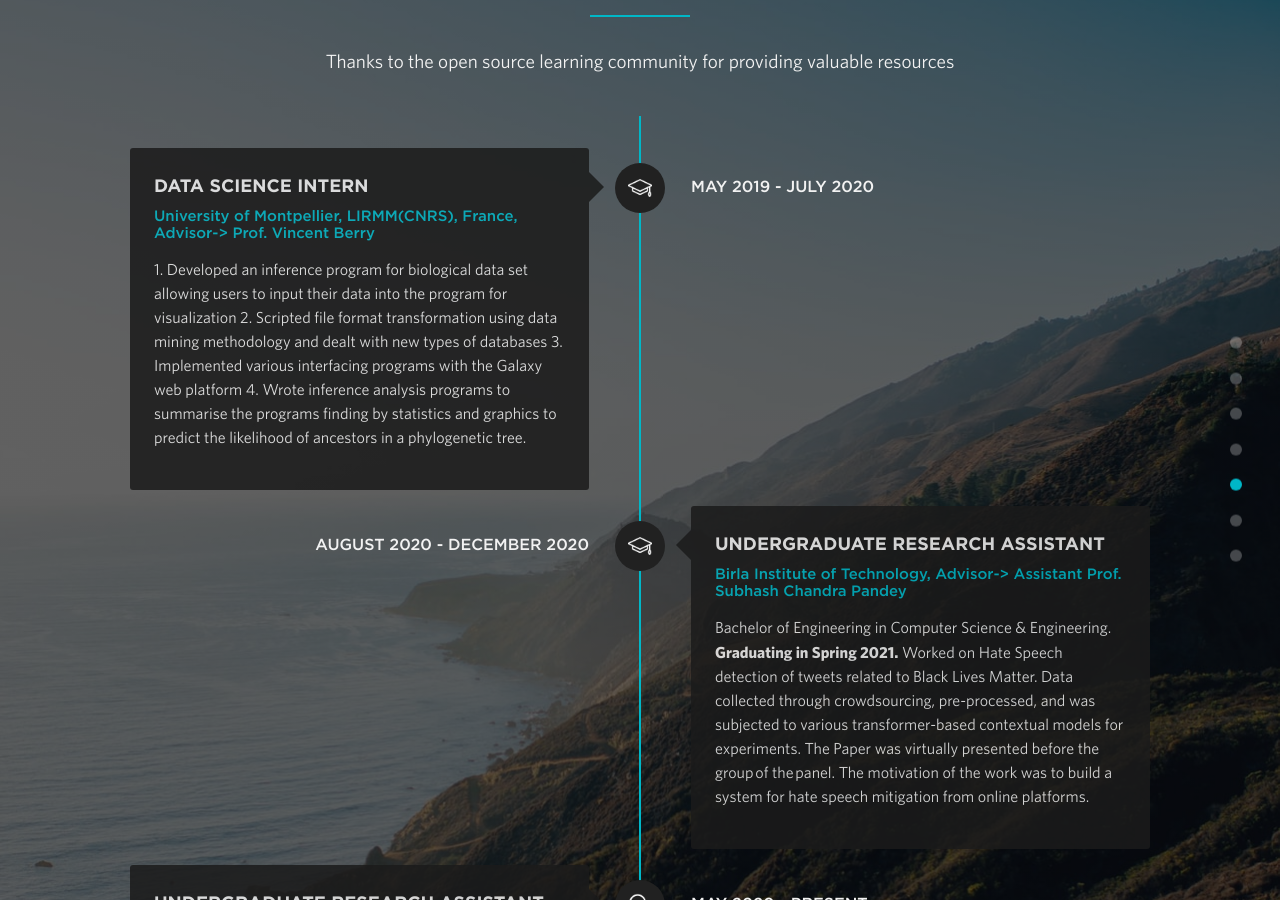
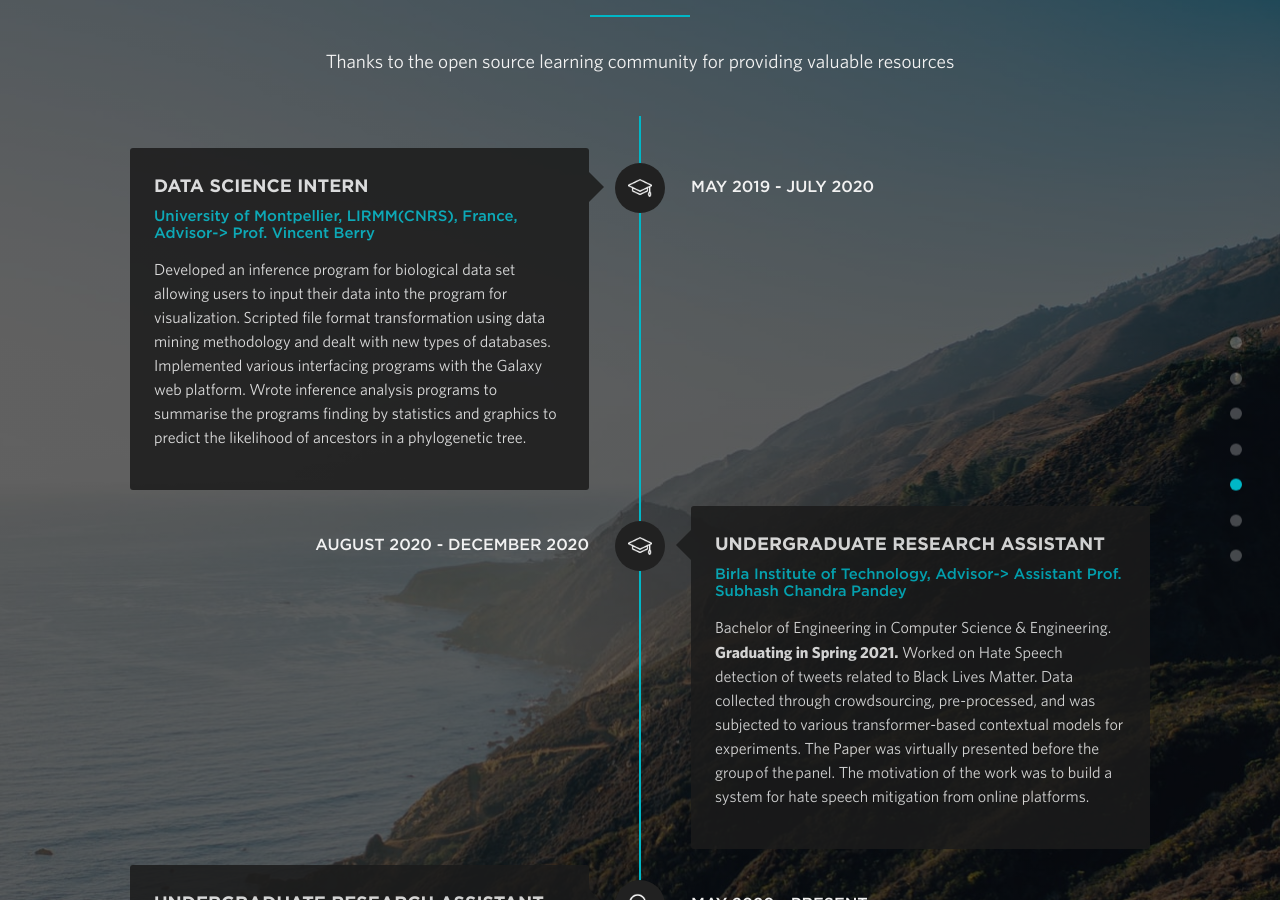
Before and after one commit to sumit6597/sumit6597.github.io, a Jekyll site: the page built from index.html, in a window 1280 px wide and 900 px high, scrolled down 3533 px. Built offline with Jekyll 4.4.1, drawn with Linux system fonts in a browser that asks for light colours; nearby versions of some CDN libraries; some of the changed text lies outside the part shown.

Commit message:
Update timeline.yml

```diff
--- a/_data/timeline.yml
+++ b/_data/timeline.yml
@@ -20,10 +20,10 @@
 - position: Data Science Intern
   company: University of Montpellier, LIRMM(CNRS), France, Advisor-> Prof. Vincent Berry
   url: http://www.lirmm.fr/recherche/equipes/mab
-  description:        1. Developed an inference program for biological data set allowing users to input their data into the program for visualization
-                      2. Scripted file format transformation using data mining methodology and dealt with new types of databases
-                3. Implemented various interfacing programs with the Galaxy web platform
-                4. Wrote inference analysis programs to summarise the programs finding by statistics and graphics to predict the likelihood of ancestors in a phylogenetic tree.
+  description:         Developed an inference program for biological data set allowing users to input their data into the program for visualization.
+                      Scripted file format transformation using data mining methodology and dealt with new types of databases.
+                Implemented various interfacing programs with the Galaxy web platform.
+                Wrote inference analysis programs to summarise the programs finding by statistics and graphics to predict the likelihood of ancestors in a phylogenetic tree.
   sprite: university
   date: May 2019 - July 2020
 
@@ -37,18 +37,18 @@
 - position: Undergraduate Research Assistant
   company: UC Berkeley, Advisor-> Prof. Kurt Keutzer
   url: https://people.eecs.berkeley.edu/~keutzer/
-  description:     1. Worked on low resource language Sanskrit for word segmentation task|
-               2.  Collected and pre-processed sentence-pair data in SLP1/IAST format to create an embedding vector|
+  description:     Worked on low resource language Sanskrit for word segmentation task.
+               Collected and pre-processed sentence-pair data in SLP1/IAST format to create an embedding vector.
   sprite: Remote research
   date: May 2020 - Present
 
 - position: Undergraduate Research Assistant
   company: Carnegie Mellon University, Advisor-> Prof. Kathleen M. Carley
   url: https://www.cmu.edu/ideas-social-cybersecurity/events/conference.html
-  description: 1. Worked on a fine-grained classification and inference task for Tweets misinformation erupted during the Covid-19 pandemic.|
-               2. Crawled the web and collected data for misinformation from Twitter using Tweepy library|
-               3. Developed and fine-tuned several deep learning language models for misinformation prediction task|
-               4. Published the work as the first author in a special issue of springer named “Computational and Mathematical Organization Theory on disinformation”
+  description:  Worked on a fine-grained classification and inference task for Tweets misinformation erupted during the Covid-19 pandemic.
+               Crawled the web and collected data for misinformation from Twitter using Tweepy library.
+                Developed and fine-tuned several deep learning language models for misinformation prediction task.
+                Published the work as the first author in a special issue of springer named “Computational and Mathematical Organization Theory on disinformation”.
   sprite: Remote research
   date: June 2020 - Present
 #- position: Developer
```
